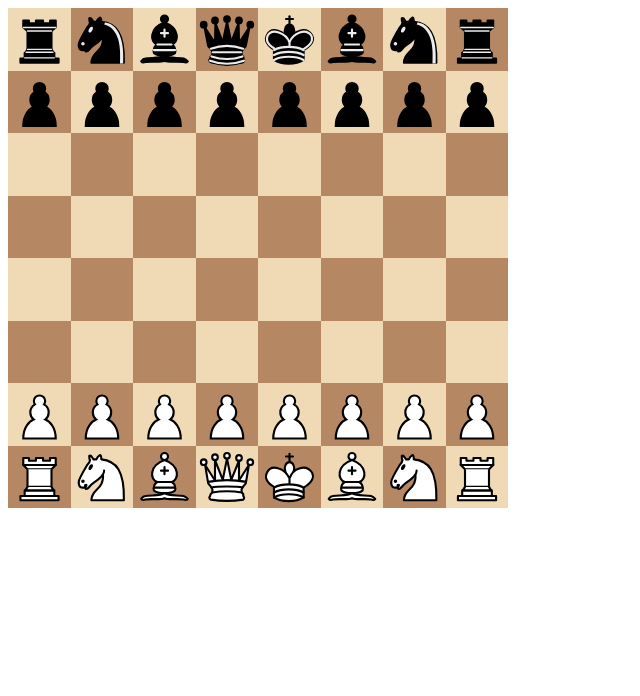
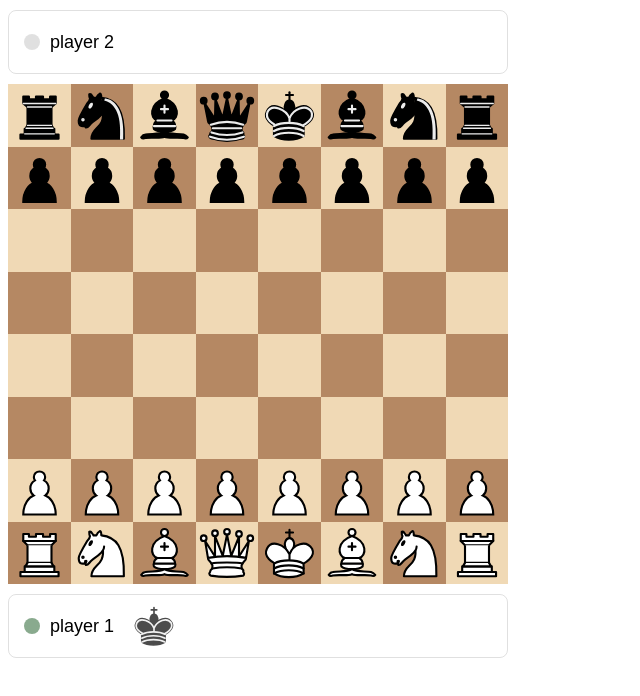
Before and after one commit to emeli-frank/chess_angular, an Angular app: page / in a window 1280 px wide. Shown: the top 696 px of the page, without its empty margins (0-640 px from the left). Built offline with nearby package versions, Linux system fonts and the light colour scheme.

Commit message:
Added user detail panel for both players

```diff
--- a/src/app/app.component.html
+++ b/src/app/app.component.html
@@ -1,3 +1,10 @@
+<div class="container">
+  <div class="player-detail" [class.not-player-turn]="!players[1].hasTurn">
+    <div class="valid-move-indicator"></div>
+    <div class="player-name">player 2</div>
+    <div class="captured-pieces"></div>
+  </div>
+
   <div #board id="foo">
     <ng-container *ngFor="let cells of position$ | async; let r=index">
       <ng-container *ngFor="let piece of cells; let c=index">
@@ -21,11 +28,20 @@
     </ng-container>
   </div>
 
+  <div class="player-detail" [class.not-player-turn]="!players[0].hasTurn">
+    <div class="valid-move-indicator"></div>
+    <div class="player-name">player 1</div>
+      <app-captured></app-captured>
+  </div>
+</div>
+
 <style>
+  .container {
+    max-width: 500px;
+    max-height: 500px;
+  }
   #foo {
     width: 100%;
-    max-width: 500px;
-    max-height: 500px;
     background-image: url(/assets/images/board/board.svg);
     background-repeat:no-repeat;
     background-position: center;
@@ -50,6 +66,10 @@
     border-radius: 8px;
   }
 
+  .player-detail.not-player-turn .valid-move-indicator {
+    background-color: rgba(0,0,0,0.12);
+  }
+
   .foobar {
     display: flex;
     align-items: center;
@@ -60,4 +80,20 @@
   .threatened {
     background: radial-gradient(transparent 0%, transparent 80%, rgba(20,85,0,0.3) 80%)
   }
+
+  .player-detail {
+    height: 30px;
+    border: 1px solid rgba(0,0,0,0.12);
+    border-radius: 8px;
+    display: flex;
+    align-items: center;
+    margin: 10px 0;
+    padding: 16px 15px;
+  }
+
+  .player-name {
+    margin-left: 10px;
+    font-size: 18px;
+    font-family: sans-serif;
+  }
 </style>
--- a/src/app/app.component.ts
+++ b/src/app/app.component.ts
@@ -1,11 +1,10 @@
 import { Component, OnInit, AfterViewInit, ViewChild, ElementRef } from '@angular/core';
 import { Observable, BehaviorSubject, fromEvent } from 'rxjs';
-import { Piece, King, Queen, Rook, Knight, Bishop, Pawn } from './piece';
-import { Color } from './color';
+import { Piece } from './piece';
 import { pieces } from './pieces';
 import { Position } from './position';
-
-import { trigger, transition, animate, style } from '@angular/animations';
+import { Player } from './player';
+import { Color } from './color';
 
 @Component({
   selector: 'app-root',
@@ -21,6 +20,12 @@ export class AppComponent implements OnInit, AfterViewInit {
   validMoves: Position[] = [];
   // validMoves: Position[] = [new Position(0, 0), new Position(1, 1), new Position(2, 2), new Position(4, 2)];
   @ViewChild('board') board: ElementRef;
+  players: Player[] = [];
+
+  constructor() {
+    this.players.push(new Player(Color.white, true))
+    this.players.push(new Player(Color.black, false))
+  }
 
   ngAfterViewInit(): void {
     this.setBoardSize();
@@ -65,6 +70,18 @@ export class AppComponent implements OnInit, AfterViewInit {
   }
 
   select(piece: Piece, r: number, c: number) {
+    // ignore selection if play doesn't have turn
+    // alert(piece.color);
+    if (!this.players[piece.color].hasTurn) {
+      this.selected = null;
+      return;
+    }
+    /* if (this.players[0].hasTurn && piece.color != Color.white ||
+      this.players[1].hasTurn && piece.color != Color.black) {
+        this.selected = null;
+        return;
+    } */
+
     // if the same piece is already selected, deselect
     if (this.selected && piece == this.positionSubject.value[this.selected.r][this.selected.c]) {
       this.selected = null;
@@ -98,6 +115,17 @@ export class AppComponent implements OnInit, AfterViewInit {
 
     this.selected = null;
     this.validMoves = [];
+
+    this.players[pieceToMove.color].hasTurn = false;
+    this.players[(pieceToMove.color + 1) % 2].hasTurn = true;
+
+    /* if (this.players[0].hasTurn) {
+      this.players[0].hasTurn = false;
+      this.players[1].hasTurn = true;
+    } else {
+      this.players[1].hasTurn = false;
+      this.players[0].hasTurn = true;
+    } */
   }
 
   canMove(piece: Piece, initialPos: Position, intendedPos: Position): boolean {
--- a/src/app/app.module.ts
+++ b/src/app/app.module.ts
@@ -5,11 +5,13 @@ import { BrowserAnimationsModule } from '@angular/platform-browser/animations';
 import { AppRoutingModule } from './app-routing.module';
 import { AppComponent } from './app.component';
 import { CellComponent } from './cell/cell.component';
+import { CapturedComponent } from './captured/captured.component';
 
 @NgModule({
   declarations: [
     AppComponent,
-    CellComponent
+    CellComponent,
+    CapturedComponent
   ],
   imports: [
     BrowserModule,
--- /dev/null
+++ b/src/app/captured/captured.component.html
@@ -0,0 +1,20 @@
+<div class="captured">
+    <div style="background-image: url(/assets/images/pieces/king-black.svg);"></div>
+</div>
+
+<style>
+.captured {
+    display: flex;
+    align-items: center;
+    margin-left: 15px;
+}
+
+.captured > div {
+    width: 50px;
+    height: 50px;
+    background-repeat: no-repeat;
+    background-size: contain;
+    background-position: center;
+    opacity: 0.7;
+}
+</style>
--- /dev/null
+++ b/src/app/captured/captured.component.ts
@@ -0,0 +1,15 @@
+import { Component, OnInit } from '@angular/core';
+
+@Component({
+  selector: 'app-captured',
+  templateUrl: './captured.component.html',
+  styleUrls: ['./captured.component.scss']
+})
+export class CapturedComponent implements OnInit {
+
+  constructor() { }
+
+  ngOnInit(): void {
+  }
+
+}
--- a/src/app/color.ts
+++ b/src/app/color.ts
@@ -1,4 +1,4 @@
 export enum Color {
-  white = 1,
+  white,
   black,
 }
--- a/src/app/piece.ts
+++ b/src/app/piece.ts
@@ -1,9 +1,5 @@
 import { Position } from './position';
-
-enum Color {
-  white = 1,
-  black,
-}
+import { Color } from './color';
 
 export class Piece {
   color: Color
--- /dev/null
+++ b/src/app/player.ts
@@ -0,0 +1,5 @@
+import { Color } from './color';
+
+export class Player {
+  constructor(public color: Color, public hasTurn: boolean) {}
+}
```
Also changed, not shown: src/app/captured/captured.component.scss (added), 1 other file (tests, documents, lock files or other folders). Lines whose indentation alone changed are shown as unchanged.
